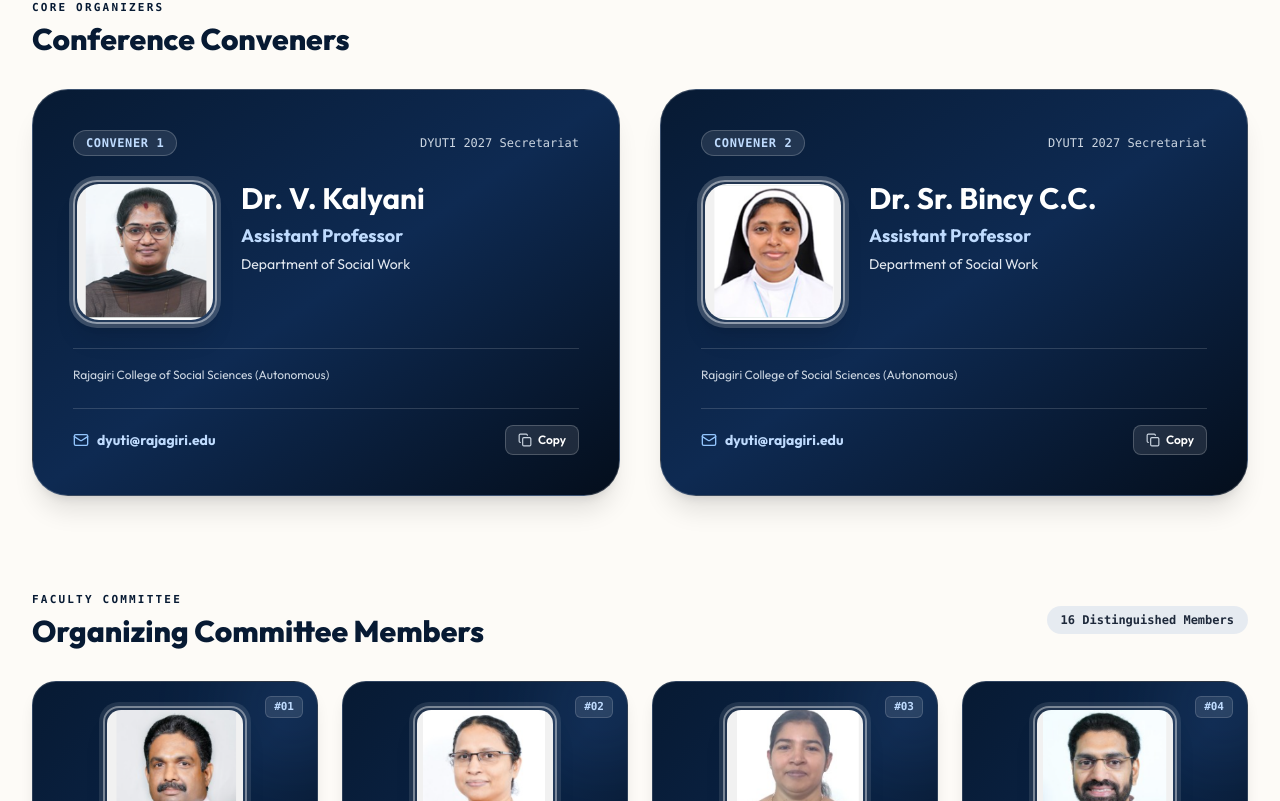
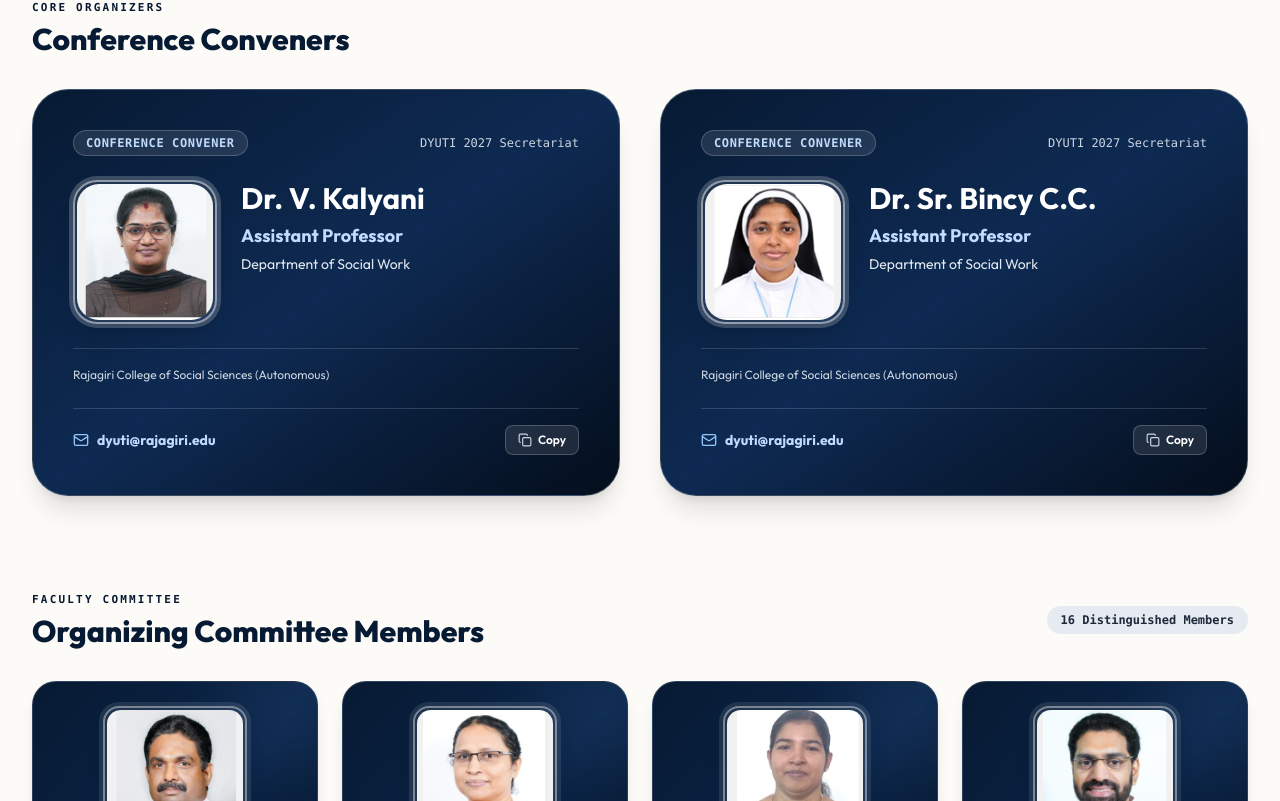
Before and after one commit to Rlabzteam/Dyuti27, a React (Vite) app: page /team in a window 1280 px wide. Shown: the part 1399-2200 px from the top of the page. Built offline with nearby package versions, Linux system fonts and the light colour scheme.

Commit message:
feat: add OurTeam page with category filtering and search functionality

```diff
--- a/src/pages/OurTeam.tsx
+++ b/src/pages/OurTeam.tsx
@@ -302,7 +302,7 @@ export const OurTeam: React.FC = () => {
                   <div>
                     <div className="flex items-center justify-between gap-2 mb-6">
                       <span className="inline-flex items-center gap-1.5 px-3 py-1 rounded-full bg-white/10 border border-white/20 text-blue-200 text-xs font-mono font-bold tracking-wider uppercase">
-                        <span>Convener {idx + 1}</span>
+                        <span>Conference Convener</span>
                       </span>
                       <span className="text-xs text-slate-300 font-mono">
                         DYUTI 2027 Secretariat
@@ -415,11 +415,6 @@ export const OurTeam: React.FC = () => {
                 >
                   {/* Subtle decorative glow */}
                   <div className="absolute top-0 right-0 w-32 h-32 bg-blue-400/10 rounded-full blur-2xl pointer-events-none -mr-10 -mt-10" />
-
-                  {/* Number Badge */}
-                  <span className="absolute top-3.5 right-3.5 text-[11px] font-mono text-blue-200 font-bold px-2 py-0.5 rounded-md bg-white/10 border border-white/15 shadow-xs">
-                    #{String(idx + 1).padStart(2, '0')}
-                  </span>
 
                   <div className="w-full flex flex-col items-center relative z-10">
                     {/* Photo / Monogram */}
```
